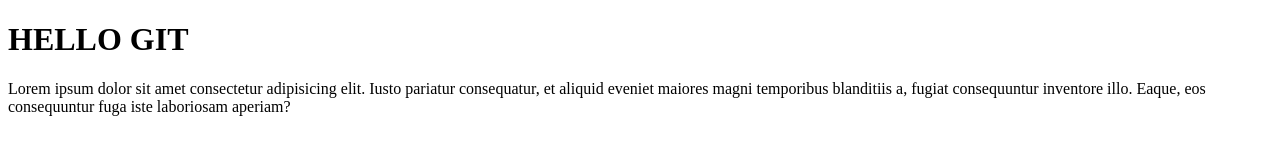
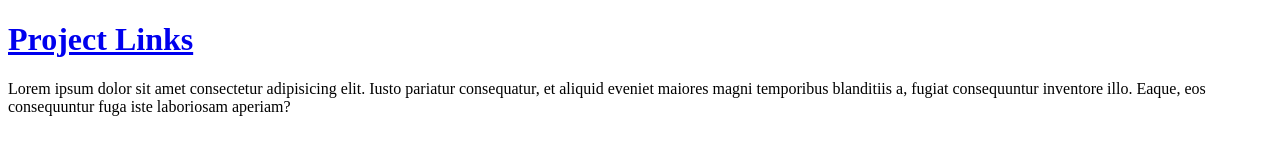
Before and after one commit to abirazmyne/practice-repository, a plain HTML site: page index.html in a window 1280 px wide. Drawn offline with Linux system fonts and the light colour scheme.

Commit message:
Update index.html

```diff
--- a/index.html
+++ b/index.html
@@ -6,7 +6,7 @@
     <title>Document</title>
 </head>
 <body>
-    <h1>HELLO GIT</h1>
+    <h1><a href="https://drive.google.com/drive/folders/1h9rUqqBKLRrQhpCKw63a_c7uWxPzWsWB?usp=drive_link">Project Links</a></h1>
     <p>Lorem ipsum dolor sit amet consectetur adipisicing elit. Iusto pariatur consequatur, et aliquid eveniet maiores magni temporibus blanditiis a, fugiat consequuntur inventore illo. Eaque, eos consequuntur fuga iste laboriosam aperiam?</p>
 </body>
 </html>
```
